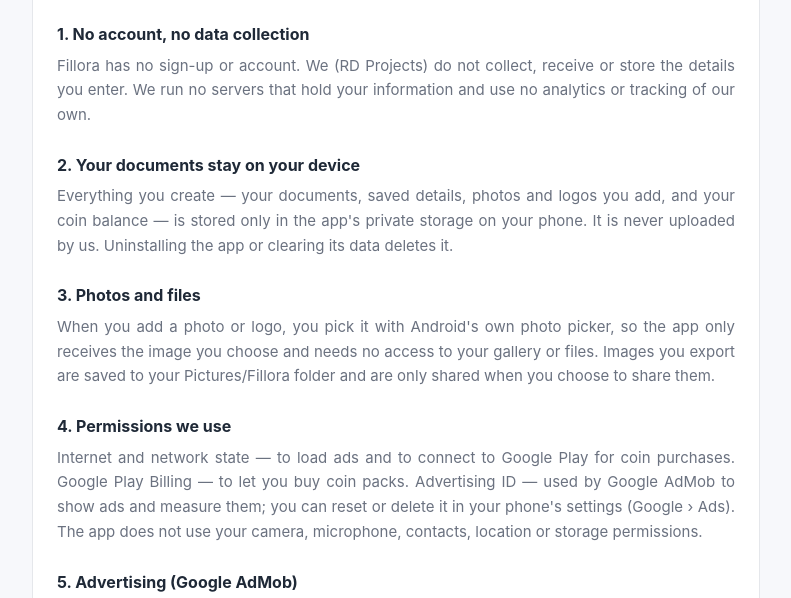
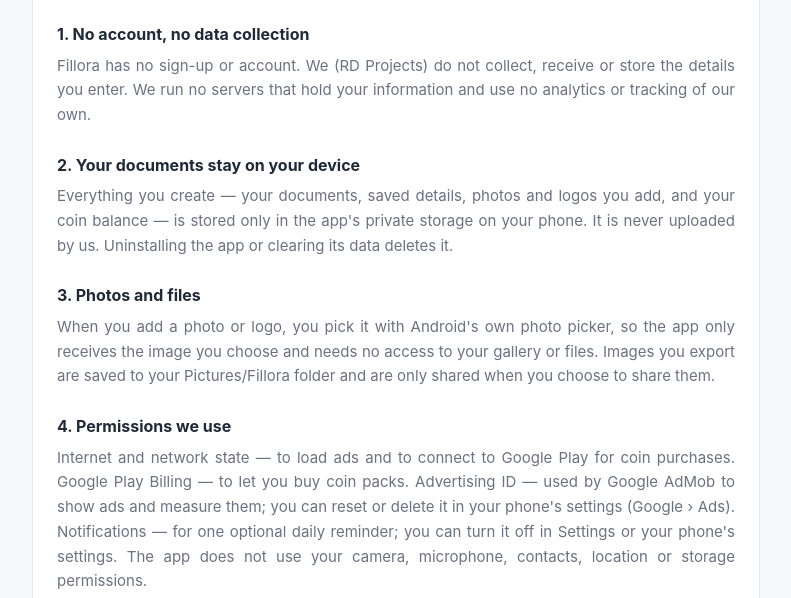
Before and after one commit to desh610/fillora-legal, a plain HTML site: page privacy-policy.html in a window 1280 px wide. Shown: the part 190-788 px from the top of the page, without its empty margins (244-1035 px from the left). Drawn offline with Linux system fonts and the light colour scheme.

Commit message:
Mention daily reminder notifications

```diff
--- a/privacy-policy.html
+++ b/privacy-policy.html
@@ -35,7 +35,7 @@ footer a { margin: 0 6px; }
 <h2>3. Photos and files</h2>
 <p>When you add a photo or logo, you pick it with Android's own photo picker, so the app only receives the image you choose and needs no access to your gallery or files. Images you export are saved to your Pictures/Fillora folder and are only shared when you choose to share them.</p>
 <h2>4. Permissions we use</h2>
-<p>Internet and network state — to load ads and to connect to Google Play for coin purchases. Google Play Billing — to let you buy coin packs. Advertising ID — used by Google AdMob to show ads and measure them; you can reset or delete it in your phone's settings (Google › Ads). The app does not use your camera, microphone, contacts, location or storage permissions.</p>
+<p>Internet and network state — to load ads and to connect to Google Play for coin purchases. Google Play Billing — to let you buy coin packs. Advertising ID — used by Google AdMob to show ads and measure them; you can reset or delete it in your phone's settings (Google › Ads). Notifications — for one optional daily reminder; you can turn it off in Settings or your phone's settings. The app does not use your camera, microphone, contacts, location or storage permissions.</p>
 <h2>5. Advertising (Google AdMob)</h2>
 <p>The app shows ads from Google AdMob. To serve and measure ads, Google may collect information such as your device's advertising ID, IP address and app usage, as described in Google's privacy policy (<a href="https://policies.google.com/privacy">policies.google.com/privacy</a>). You can opt out of personalised ads in your device settings.</p>
 <h2>6. Purchases (Google Play)</h2>
```
